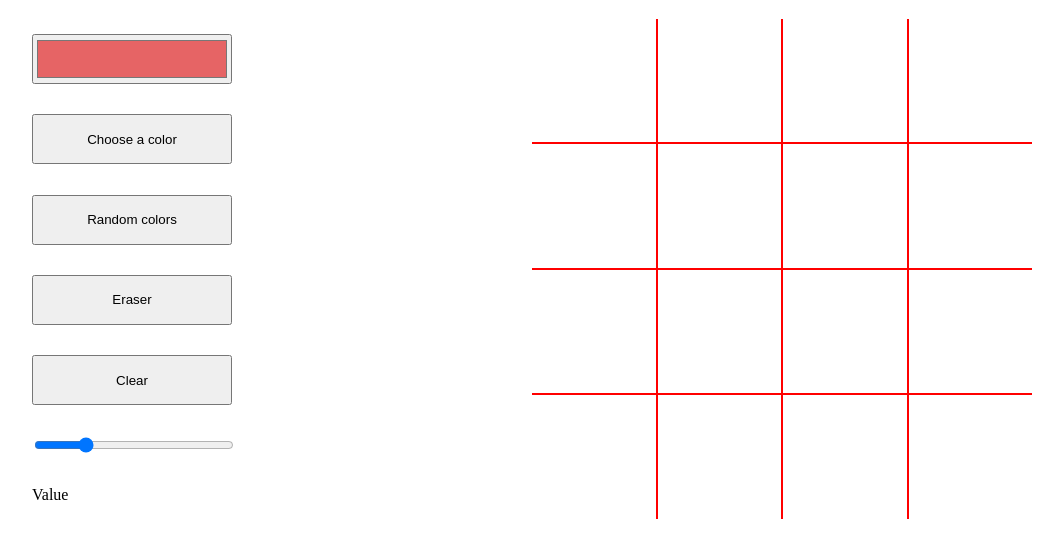
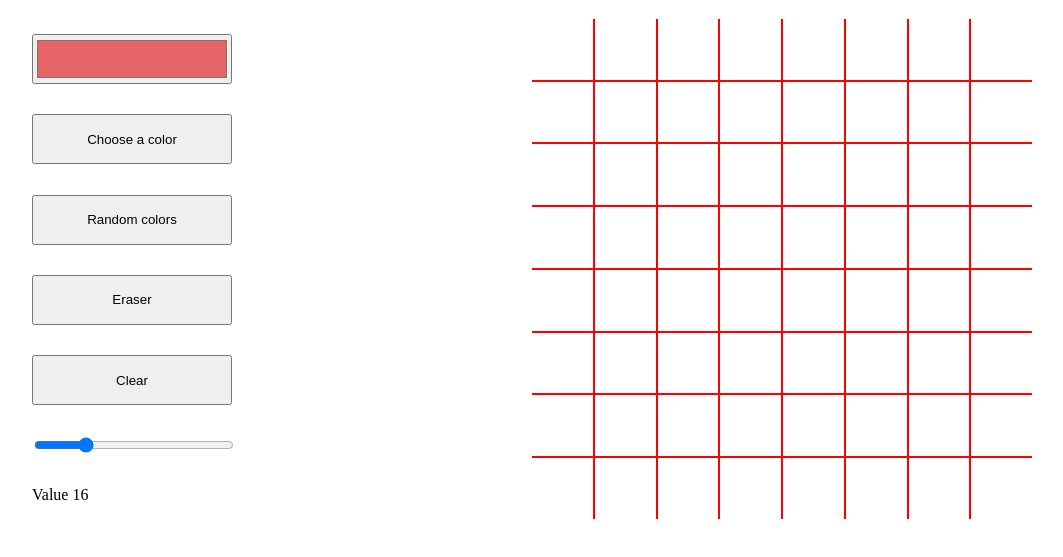
Before and after one commit to urosrelic/etch-a-sketch, a plain HTML site: page index.html in a window 1280 px wide. Shown: the part 61-618 px from the top of the page, without its empty margins (108-1171 px from the left). Drawn offline with Linux system fonts and the light colour scheme.

Commit message:
update grid with javascript and add slider value text

```diff
--- a/index.html
+++ b/index.html
@@ -20,25 +20,9 @@
             <button class="option">Eraser</button>
             <button class="option">Clear</button>
             <input type="range" min="1" max="64" value="16" id="range-slider">
-            <span id="slider-value">Value</span>
+            <span id="slider-value">Value 16</span>
         </div>
         <div class="grid">
-            <div class="pixel"></div>
-            <div class="pixel"></div>
-            <div class="pixel"></div>
-            <div class="pixel"></div>
-            <div class="pixel"></div>
-            <div class="pixel"></div>
-            <div class="pixel"></div>
-            <div class="pixel"></div>
-            <div class="pixel"></div>
-            <div class="pixel"></div>
-            <div class="pixel"></div>
-            <div class="pixel"></div>
-            <div class="pixel"></div>
-            <div class="pixel"></div>
-            <div class="pixel"></div>
-            <div class="pixel"></div>
         </div>
     </div>
 </body>
--- a/script.js
+++ b/script.js
@@ -0,0 +1,21 @@
+const grid = document.querySelector('.grid');
+const slider = document.querySelector('#range-slider');
+const sliderSpan = document.querySelector("#slider-value");
+
+function populateGrid(size) {
+    grid.style.setProperty('--size', size);
+    for(let i = 0; i < size * size; i++) {
+        const div = document.createElement('div');
+        div.classList.add('pixel');
+        grid.appendChild(div);
+    }
+}
+
+function updateSliderValue() {
+    sliderSpan.innerHTML = "Value " + slider.value;
+}
+
+slider.addEventListener('input', updateSliderValue);
+
+
+populateGrid(8);
--- a/style.css
+++ b/style.css
@@ -37,10 +37,13 @@ header {
 }
 
 .grid {
+  /* '--name' is a variable */
+  --size: 4;
   height: 500px;
   width: 500px;
   display: grid;
-  grid-template-columns: repeat(4, 1fr);
+  grid-template-columns: repeat(var(--size), 1fr);
+  grid-template-rows: repeat(var(--size), 1fr);
   gap: 2px;
   background-color: red;
 }
```
